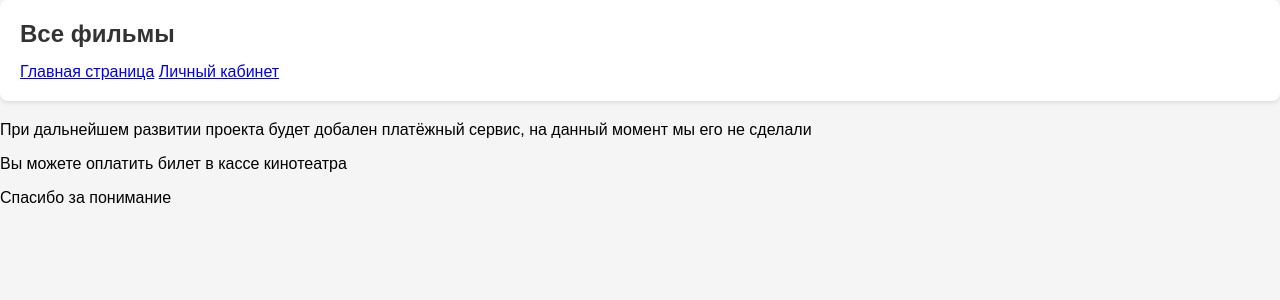
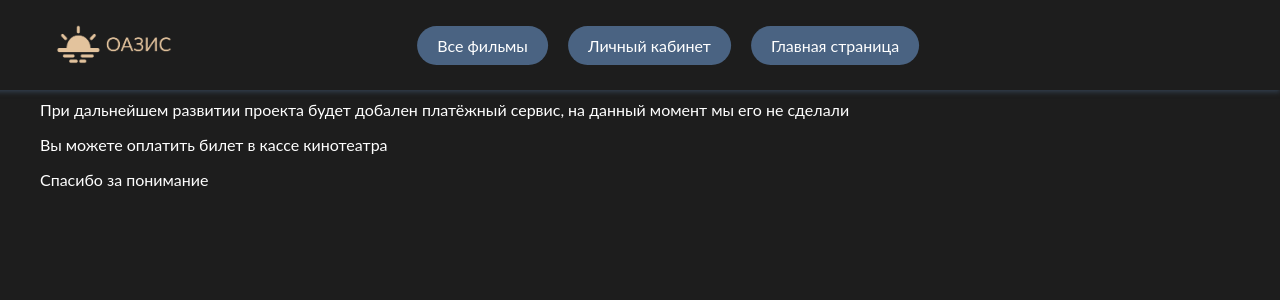
Before and after one commit to curiuwu/db_project, a Flask app: page /payment_page/1 in a window 1280 px wide. Shown: the top 300 px of the page. Run offline with Flask 3, Linux system fonts and the light colour scheme; the visitor is signed in with stand-in values (Sample User, id 1).

Commit message:
Add header and styles to all pages

```diff
--- a/app/static/css/payment.css
+++ /dev/null
@@ -1,114 +0,0 @@
-/* Общие стили */
-body {
-    font-family: Arial, sans-serif;
-    margin: 0;
-    padding: 0;
-    background-color: #f5f5f5;
-}
-
-.container {
-    max-width: 1200px;
-    margin: 0 auto;
-    padding: 20px;
-}
-
-/* Стили для шапки */
-.header {
-    background-color: #fff;
-    padding: 20px;
-    border-radius: 8px;
-    margin-bottom: 20px;
-    box-shadow: 0 2px 4px rgba(0, 0, 0, 0.1);
-}
-
-.header h1 {
-    margin: 0;
-    color: #333;
-    font-size: 24px;
-    margin-bottom: 15px;
-}
-
-.nav-link {
-    color: #666;
-    text-decoration: none;
-    margin-right: 20px;
-    transition: color 0.3s;
-}
-
-.nav-link:hover {
-    color: #007bff;
-}
-
-/* Стили для деталей оплаты */
-.payment-details {
-    background-color: #fff;
-    padding: 30px;
-    border-radius: 8px;
-    box-shadow: 0 2px 4px rgba(0, 0, 0, 0.1);
-}
-
-.payment-details h2 {
-    color: #333;
-    margin: 0 0 20px 0;
-    font-size: 22px;
-}
-
-.booking-id {
-    color: #666;
-    font-size: 16px;
-    margin-bottom: 10px;
-}
-
-.price {
-    font-size: 20px;
-    font-weight: bold;
-    color: #28a745;
-    margin-bottom: 30px;
-}
-
-/* Стили для сообщения */
-.payment-message {
-    background-color: #f8f9fa;
-    padding: 20px;
-    border-radius: 6px;
-    margin-bottom: 30px;
-}
-
-.payment-message p {
-    margin: 0 0 10px 0;
-    color: #666;
-    line-height: 1.5;
-}
-
-.payment-message p:last-child {
-    margin-bottom: 0;
-}
-
-/* Стили для кнопок */
-.actions {
-    display: flex;
-    gap: 15px;
-    margin-top: 30px;
-}
-
-.button {
-    display: inline-block;
-    padding: 12px 24px;
-    background-color: #007bff;
-    color: #fff;
-    text-decoration: none;
-    border-radius: 6px;
-    transition: background-color 0.3s;
-}
-
-.button:hover {
-    background-color: #0056b3;
-}
-
-.button.secondary {
-    background-color: #6c757d;
-}
-
-.button.secondary:hover {
-    background-color: #545b62;
-}
--- a/app/templates/main.html
+++ b/app/templates/main.html
@@ -12,6 +12,7 @@
         <div class="button-wrapper">
             <a href="{{ url_for('all_films.all_films') }}" class="films-link button">Все фильмы</a>
             <a href="{{ url_for('user_cabinet.personal_account') }}" class="personal-account-link button">Личный кабинет</a>
+            <a href="{{ url_for('main.main_page') }}" class="films-link button">Главная страница</a>
         </div>
     </header>
     <div class="container"></div>
--- a/app/templates/payment.html
+++ b/app/templates/payment.html
@@ -3,18 +3,23 @@
 <head>
     <meta charset="UTF-8">
     <meta name="viewport" content="width=device-width, initial-scale=1.0">
+    <link rel="stylesheet" href="{{ url_for('static', filename='css/style.css') }}">
     <link rel="stylesheet" href="{{ url_for('static', filename='css/payment.css') }}">
 </head>
 <body>
-    <div class="header">
-        <h1>Все фильмы</h1>
-        <nav>
-            <a href="{{ url_for('main.main_page') }}" class="main-page-link">Главная страница</a>
-            <a href="{{ url_for('user_cabinet.personal_account') }}" class="personal-account-link">Личный кабинет</a>
-        </nav>
+    <header class="header">
+        <img src="{{ url_for('static', filename='img/logo.png') }}" alt="Логотип" class="logo">
+        <div class="button-wrapper">
+            <a href="{{ url_for('all_films.all_films') }}" class="films-link button">Все фильмы</a>
+            <a href="{{ url_for('user_cabinet.personal_account') }}" class="personal-account-link button">Личный кабинет</a>
+            <a href="{{ url_for('main.main_page') }}" class="films-link button">Главная страница</a>
+        </div>
+    </header>
+    <div class="container">
+        <p>При дальнейшем развитии проекта будет добален платёжный сервис, на данный момент мы его не сделали</p>
+        <p>Вы можете оплатить билет в кассе кинотеатра</p>
+        <p>Спасибо за понимание</p>
     </div>
-    <p>При дальнейшем развитии проекта будет добален платёжный сервис, на данный момент мы его не сделали</p>
-    <p>Вы можете оплатить билет в кассе кинотеатра</p>
-    <p>Спасибо за понимание</p>
+
 </body>
 </html>
--- a/app/templates/select_session.html
+++ b/app/templates/select_session.html
@@ -14,7 +14,7 @@
                 <a href="{{ url_for('user_cabinet.personal_account') }}" class="personal-account-link button">Личный кабинет</a>
                 <a href="{{ url_for('main.main_page') }}" class="films-link button">Главная страница</a>
             </div>
-        </header>
+    </header>
 
     <div class="container">
         <main class="center-content">
```
Also changed, not shown: app/static/css/booking_confirme.css (deleted, +0 -128 lines), app/templates/confirme_booking.html (+10 -9 lines), app/templates/film_card.html (+10 -1 lines), app/templates/login.html (+8 -0 lines), app/templates/personal_account.html (+9 -0 lines), app/templates/register.html (+8 -0 lines).
